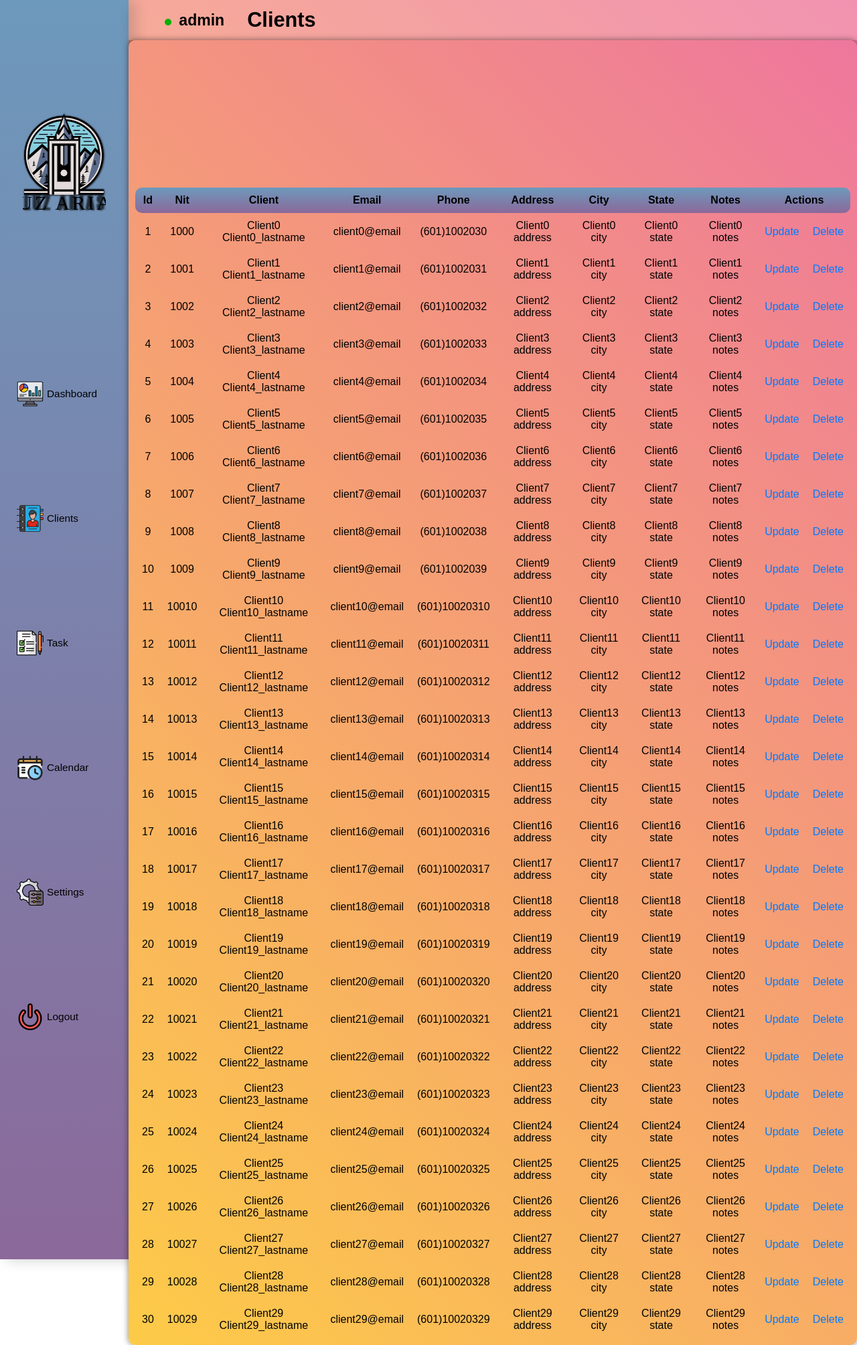
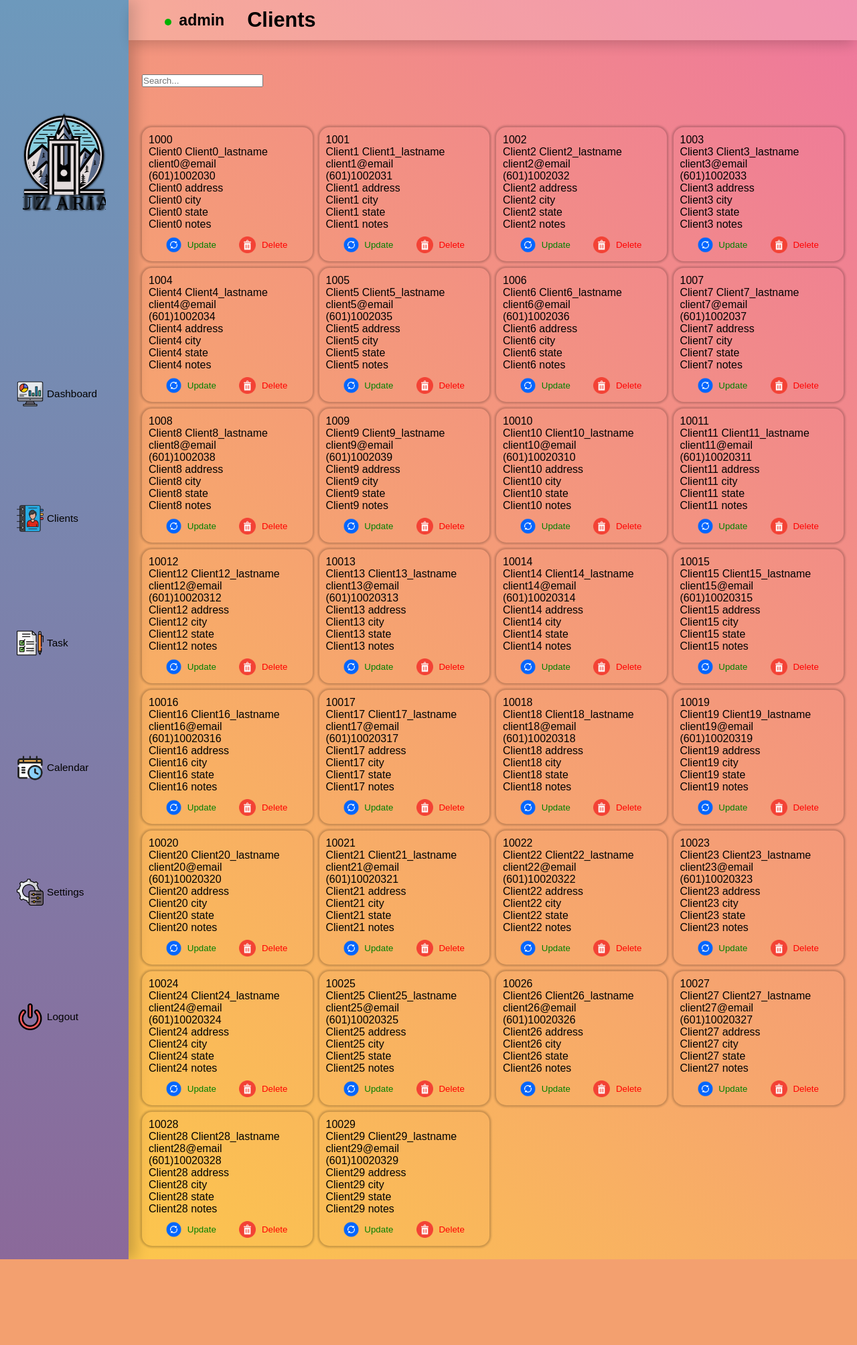
Before and after one commit to JdanielGA/Flask_App, a Flask app: page /clients in a window 1280 px wide. Shown: the whole page at 67% size. After the commit the page ends 1880 px from the top, so only its background shows below. Run offline with Flask 3, Linux system fonts and the light colour scheme; a user stored in the database is signed in; data comes from the database, SQL or seed files in the repository.

Commit message:
Clients grid added

```diff
--- a/src/static/css/pages/base.css
+++ b/src/static/css/pages/base.css
@@ -23,11 +23,13 @@ html {
     width: 100%;
     height: 90%;
     min-height: 57.6rem;
+    display: flex;
+    flex-direction: column;
 }
 
 .content-title {
     width: 100%;
-    height: 6rem;
+    min-height: 6rem;
     padding: 0 2rem;
     display: flex;
     align-items: center;
@@ -35,6 +37,13 @@ html {
     font-size: max(1.2rem, min(1.2vw, 2rem));
     background: rgba(255, 255, 255, 0.20);
     box-shadow: 0 1rem 2rem -0.5rem rgba(0, 0, 0, 0.20);
+}
+
+.content-main {
+    width: 100%;
+    flex-grow: 1;
+    padding: 1rem;
+    overflow: hidden;
 }
 
 .navbar {
--- a/src/static/css/pages/clients.css
+++ b/src/static/css/pages/clients.css
@@ -1,17 +1,14 @@
 .clients {
     width: 100%;
     height: 100%;
-    padding: 1rem;
     display: flex;
     flex-direction: column;
-    background: linear-gradient(45deg, #FDCB47 , #EE779D);
-    border-radius: 1rem;
-    box-shadow: 0 0 1rem rgba(0, 0, 0, 0.50);
 }
 
 .clients-utils {
     width: 100%;
-    height: 20rem;
+    min-height: 10rem;
+    padding: 0 1rem;
     margin-bottom: 1rem;
     display: flex;
     justify-content: flex-start;
@@ -20,62 +17,69 @@
 
 .clients-content {
     width: 100%;
-    max-height: 100%;
-    display: flex;
-    justify-content: space-between;
+    padding: 1rem;
+    flex-grow: 1;
+    display: grid;
+    grid-template-columns: repeat(auto-fit, minmax(25rem, 1fr));
+    grid-auto-rows: minmax(20rem, 30rem);
+    gap: 1rem;
     overflow-y: auto;
-    overflow-x: auto;
 }
 
 .clients-content::-webkit-scrollbar {
     display: none;
 }
 
-.table {
+.content-main__element {
     width: 100%;
     height: 100%;
-    padding: 1.5rem;
-    border-collapse: collapse;
-    table-layout: auto;
+    padding: 1rem;
+    border-radius: 1.5rem;
+    box-shadow: 0 0 0.3rem 0.25rem rgba(0, 0, 0, 0.20);
+    font-size: 1.6rem;
+    display: flex;
+    flex-direction: column;
 }
 
-.table thead tr:first-child th:first-child {
-    border-top-left-radius: 10px;
-    border-bottom-left-radius: 10px;
+.content-main__element-inner{
+    overflow-y: auto;
+    flex-grow: 1;
 }
 
-.table thead tr:first-child th:last-child {
-    border-top-right-radius: 10px;
-    border-bottom-right-radius: 10px;
+.content-main__element-options {
+    width: 100%;
+    display: flex;
+    justify-content: space-evenly;
 }
 
-.table-header th {
-    position: sticky;
-    top: 0;
-    padding: 10px;
-    text-align: center;
-    width: auto;
-    background: linear-gradient(to top, #8B699A, #6D99BC);
-    font-size: 1.6rem;
-    font-weight: bold;
+.content-main__element-buttons {
+    width: 9rem;
+    height: 3rem;
+    background: none;
+    border: none;
+    border-radius: 1rem;
+    display: flex;
+    justify-content: space-evenly;
+    align-items: center;
 }
 
-.table-list {
-    font-size: 1.6rem;
+.content-main__element-buttons img {
+    width: 2.5rem;
+    height: 2.5rem;
 }
 
-.table-list td {
-    padding: 10px;
-    text-align: center;
-    /* border-bottom: 1px solid #dee2e6; */
+.update-button {
+    color: green;
 }
 
-.table-list a {
-    color: #007bff;
-    text-decoration: none;
+.update-button:hover {
+    background-color: rgba(255, 255, 255, 0.25);
 }
 
-.table-list a:hover {
-    color: #0056b3;
-    text-decoration: underline;
+.delete-button {
+    color: red;
 }
+
+.delete-button:hover {
+    background-color: rgba(255, 255, 255, 0.25);
+}
--- a/src/templates/pages/clients.html
+++ b/src/templates/pages/clients.html
@@ -10,41 +10,34 @@
 
 {% block content %}
 <section class="clients">
-    <div class="clients-utils"></div>
+    <div class="clients-utils">
+        <input type="text" id="search-bar" placeholder="Search...">
+    </div>
     <div class="clients-content">
-        <table class="table">
-            <thead class="table-header">
-                <tr>
-                    <th scope="col">Id</th>
-                    <th scope="col">Nit</th>
-                    <th scope="col">Client</th>
-                    <th scope="col">Email</th>
-                    <th scope="col">Phone</th>
-                    <th scope="col">Address</th>
-                    <th scope="col">City</th>
-                    <th scope="col">State</th>
-                    <th scope="col">Notes</th>
-                    <th scope="col" colspan="2">Actions</th>
-                </tr>
-            </thead>
-            <tbody class="table-list">
-                {% for client in clients %}
-                <tr>
-                    <td scope="row">{{ client.id }}</td>
-                    <td>{{ client.nit }}</td>
-                    <td>{{ client.name }} {{ client.lastname }}</td>
-                    <td>{{ client.email }}</td>
-                    <td>{{ client.phone }}</td>
-                    <td>{{ client.address }}</td>
-                    <td>{{ client.city }}</td>
-                    <td>{{ client.state }}</td>
-                    <td>{{ client.notes }}</td>
-                    <td><a href="">Update</a></td>
-                    <td><a href="">Delete</a></td>
-                </tr>
-                {% endfor %}
-            </tbody>
-        </table>
+        {% for client in clients %}
+        <div class="content-main__element">
+            <div class="content-main__element-inner">
+                <p>{{ client.nit }}</p>
+                <p>{{ client.name }} {{ client.lastname }}</p>
+                <p>{{ client.email }}</p>
+                <p>{{ client.phone }}</p>
+                <p>{{ client.address }}</p>
+                <p>{{ client.city }}</p>
+                <p>{{ client.state }}</p>
+                <p>{{ client.notes }}</p>
+            </div>
+            <div class="content-main__element-options">
+                <button class="content-main__element-buttons update-button">
+                    <img src="{{ url_for('static', filename='images/icons/actualizar.png') }}" alt="">
+                    <span>Update</span>
+                </button>
+                <button class="content-main__element-buttons delete-button">
+                    <img src="{{ url_for('static', filename='images/icons/borrar.png') }}" alt="">
+                    <span>Delete</span>
+                </button>
+            </div>
+        </div>
+        {% endfor %}
     </div>
 </section>
 {% endblock %}
```
Also changed, not shown: src/static/images/icons/actualizar.png (added), src/static/images/icons/borrar.png (added).
